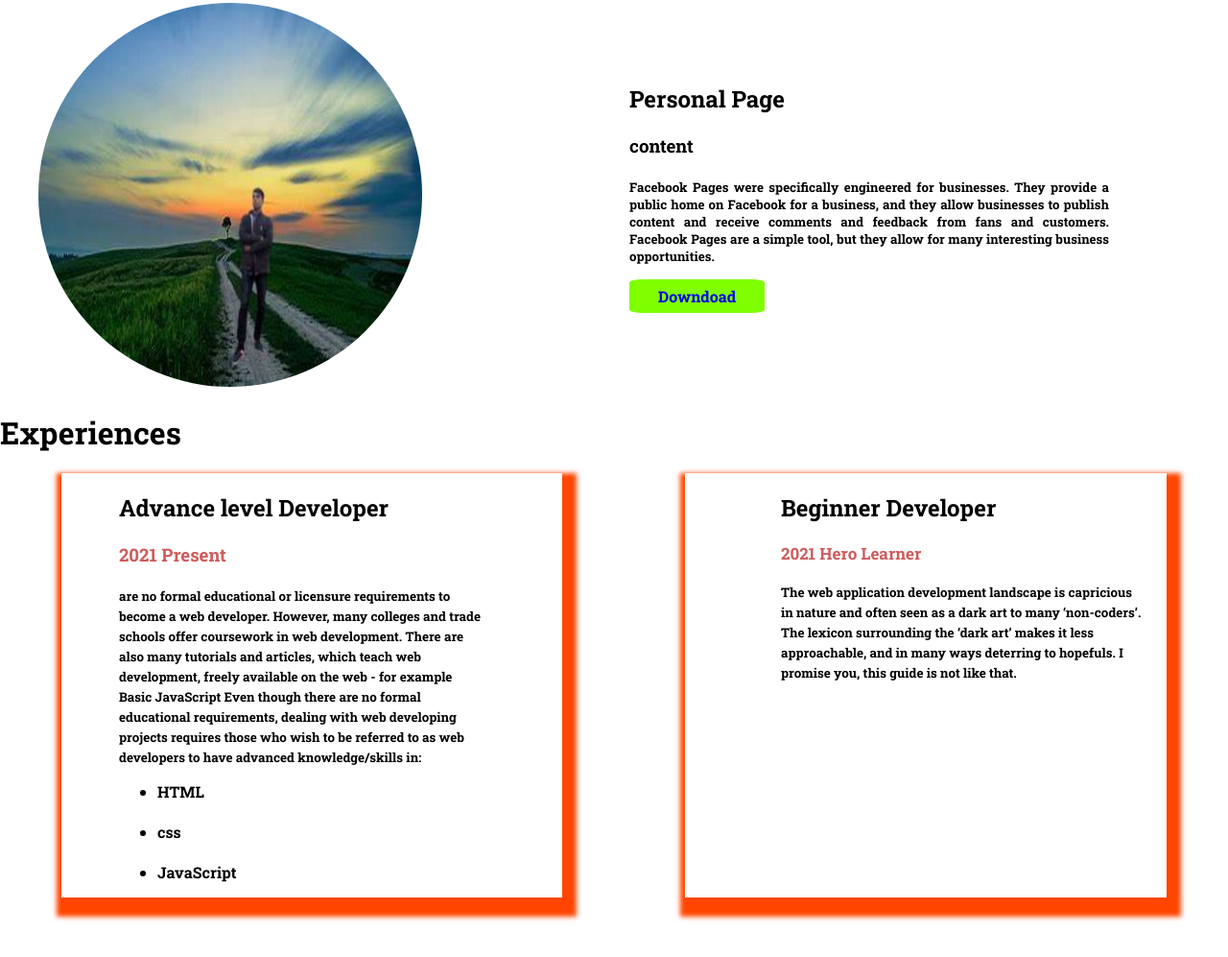
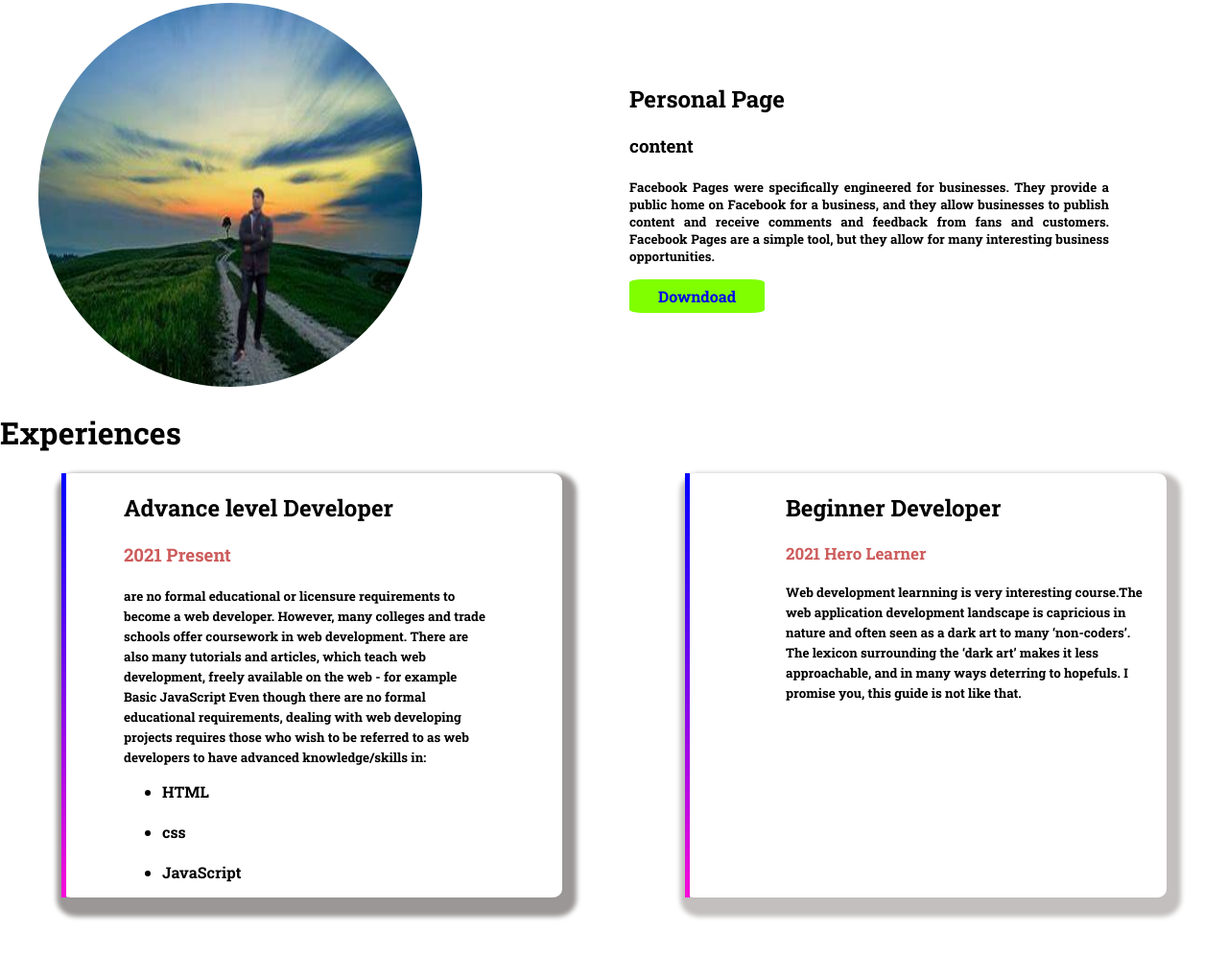
Before and after one commit to Mizanurrahman119/advance-git, a plain HTML site: page index.html in a window 1280 px wide. Shown: the part 516-1513 px from the top of the page at 96% size. Drawn offline with Linux system fonts and the light colour scheme.

Commit message:
gredient added

```diff
--- a/index.html
+++ b/index.html
@@ -67,7 +67,7 @@
                     <h3 class="present1">2021 Hero Learner</h3>
                     <p>
                     <small>
-                        The web application development landscape is capricious in nature and often seen as a dark art to many ‘non-coders’. The lexicon surrounding the ‘dark art’ makes it less approachable, and in many ways deterring to hopefuls. I promise you, this guide is not like that.
+                        Web development learnning is very interesting course.The web application development landscape is capricious in nature and often seen as a dark art to many ‘non-coders’. The lexicon surrounding the ‘dark art’ makes it less approachable, and in many ways deterring to hopefuls. I promise you, this guide is not like that.
                     </small>
                     </p>
                 </div>
--- a/style.css
+++ b/style.css
@@ -61,6 +61,7 @@ section{
 .present{
     color: indianred;
 }
+
 .present1{
     color: indianred;
     font-size: 17px;
@@ -74,15 +75,16 @@ section{
     width: 40%;
     padding-left: 60px;
     padding-right: 80px;
-   box-shadow: 5px 10px 5px 10px orangered ;
-   margin-left: 5%;
-   margin-right: 5%;
-   margin-bottom: 5%;
+    box-shadow: 5px 10px 5px 10px rgb(155, 151, 150) ;
+    margin-left: 5%;
+    margin-right: 5%;
+    margin-bottom: 5%;
+    border-radius: 2%;
+    border-left: 5px blue solid;
+    border-image: linear-gradient(blue,rgb(248, 11, 217)) ;
+    border-image-slice: 1;
+}
 
-
-
-
-}
 .div-right-sec3{
    width: 40%;
    padding-left: 100px;
@@ -90,6 +92,10 @@ section{
    margin-left: 5%;
    margin-right: 5%;
    margin-bottom: 5%;
-   box-shadow: 5px 10px 5px 10px orangered ;
+   box-shadow: 5px 10px 5px 10px rgb(194, 191, 190) ;
+   border-radius: 2%;
+   border-left: 5px blue solid;
+   border-image: linear-gradient(blue,rgb(248, 11, 217)) ;
+   border-image-slice: 1;
 
 }
```
